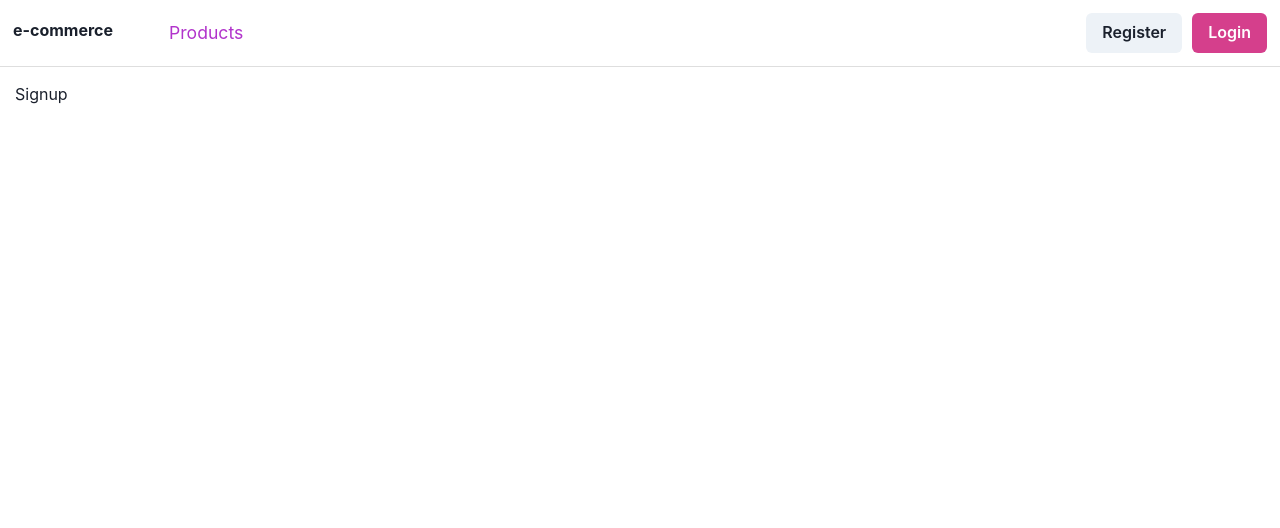
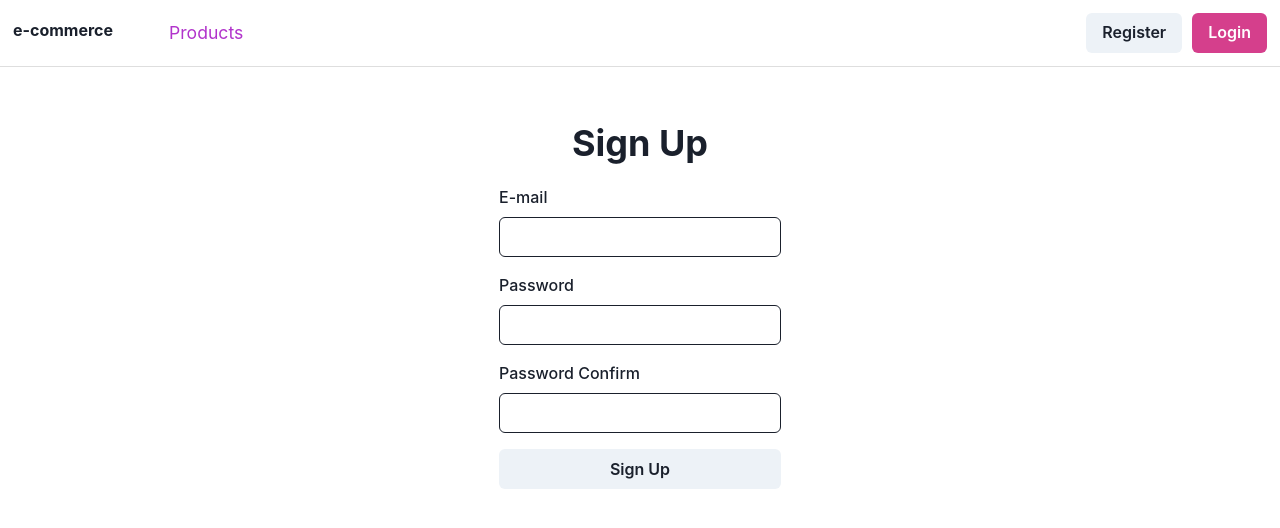
Before and after one commit to HalitCam/e-commerce, a React (Create React App) app: page /signup in a window 1280 px wide. Shown: the top 528 px of the page. Built offline with nearby package versions, Linux system fonts and the light colour scheme.

Commit message:
validations and formik structure for signup

```diff
--- a/package.json
+++ b/package.json
@@ -11,6 +11,7 @@
     "@testing-library/react": "^16.3.0",
     "@testing-library/user-event": "^13.5.0",
     "axios": "^1.13.1",
+    "formik": "^2.4.9",
     "framer-motion": "^12.23.24",
     "moment": "^2.30.1",
     "react": "^18.3.1",
@@ -19,7 +20,8 @@
     "react-query": "^3.39.3",
     "react-router-dom": "^7.9.4",
     "react-scripts": "5.0.1",
-    "web-vitals": "^2.1.4"
+    "web-vitals": "^2.1.4",
+    "yup": "^1.7.1"
   },
   "scripts": {
     "start": "react-scripts start",
--- a/src/pages/Auth/Signup/index.js
+++ b/src/pages/Auth/Signup/index.js
@@ -1,10 +1,67 @@
+// formik and yup was installed
 import React from 'react';
-// import {Flex,Box, Heading, FormControl, FormLabel} from "chakra-ui/react"
+import { Flex, Box, Heading, FormControl, FormLabel, Input, Button} from "@chakra-ui/react"
+import {useFormik} from 'formik';
 
 const Signup = () => {
+
+    const formik = useFormik({
+        initialValues:{
+            email:"",
+            password:"",
+            passwordConfirm:"",
+        },
+        onSubmit: async(values, bag)=> {
+            console.log(values)
+        },
+
+    })
+
     return (
         <div>
-            Signup
+            <Flex align="center" width="full" justifyContent="center">
+                <Box pt={10}>
+                    <Box textAlign="center" >
+                        <Heading>Sign Up</Heading>
+                    </Box>
+                    <Box my={5} textAlign="left">
+                        <form onSubmit={formik.handleSubmit}>
+                            <FormControl>
+                                <FormLabel>E-mail</FormLabel>
+                                <Input
+                                name='email'
+                                onChange={formik.handleChange}
+                                onBlur={formik.handleBlur}
+                                value={formik.values.email}  />
+                            </FormControl>
+
+                            <FormControl mt="4">
+                                <FormLabel>Password</FormLabel>
+                                <Input
+                                name='password'
+                                type='password'
+                                onChange={formik.handleChange}
+                                onBlur={formik.handleBlur}
+                                value={formik.values.password} />
+                            </FormControl>
+
+                            <FormControl mt="4">
+                                <FormLabel>Password Confirm</FormLabel>
+                                <Input
+                                name='passwordConfirm'
+                                type='password'
+                                onChange={formik.handleChange}
+                                onBlur={formik.handleBlur}
+                                value={formik.values.passwordConfirm} />
+                            </FormControl>
+                            <Button mt={4} w="100%" type='submit' >Sign Up</Button>
+                        </form>
+
+                    </Box>
+                </Box>
+            </Flex>
+
+
         </div>
     );
 }
```
Also changed, not shown: src/pages/Auth/Signup/validations.js (added, +7 -0 lines), 1 other file (tests, documents, lock files or other folders).
